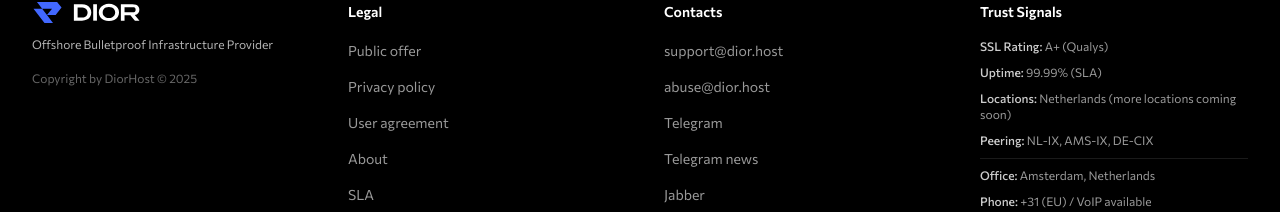
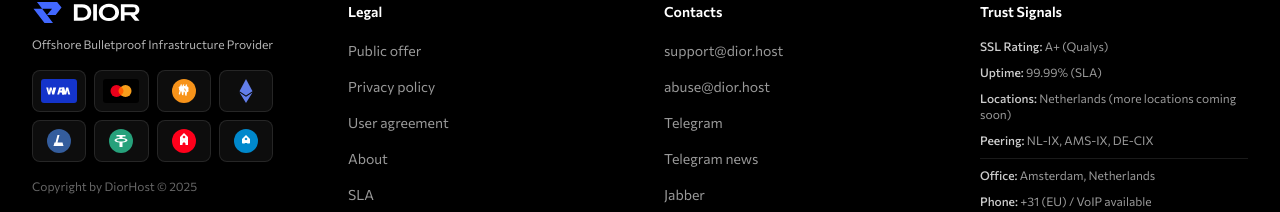
Before and after one commit to pavelfrolovvvvv1234-debug/host-land, a Next.js app in the folder frontend/: page / in a window 1280 px wide. Shown: the part 5489-5701 px from the top of the page. Built offline with nearby package versions, Linux system fonts and the light colour scheme; no server answers.

Commit message:
Add payment method logos (VISA, Mastercard, BTC, ETH, LTC, USDT, TRX, TON) to footer
- Add grid of 8 payment method logos under logo section
- Use official brand colors and recognizable SVG designs
- Add hover effects and smooth transitions
- Responsive 4-column grid layout

```diff
--- a/frontend/components/Footer.tsx
+++ b/frontend/components/Footer.tsx
@@ -53,6 +53,81 @@
               <p className="text-xs text-white/70 mb-4 leading-relaxed">
                 Offshore Bulletproof Infrastructure Provider
               </p>
+
+              {/* Payment Methods */}
+              <div className="mb-4">
+                <div className="grid grid-cols-4 gap-2">
+                  {/* VISA */}
+                  <div className="flex items-center justify-center p-2 bg-white/5 rounded-lg border border-white/10 hover:border-white/20 transition-all group">
+                    <svg width="36" height="24" viewBox="0 0 36 24" fill="none" xmlns="http://www.w3.org/2000/svg">
+                      <rect width="36" height="24" rx="3" fill="#1434CB"/>
+                      <path d="M15.2 8.5L13.2 15.5H11.2L10.2 10.5L9.2 15.5H7.2L5.2 8.5H7.2L7.9 12.5L8.9 8.5H10.7L11.5 12.5L12.2 8.5H15.2Z" fill="white"/>
+                      <path d="M20.2 8.5H18.2L16.2 15.5H18.2L18.7 13.5H20.7L21.2 15.5H23.2L21.2 8.5H20.2ZM19.2 11.5L20.2 9.5L21.2 11.5H19.2Z" fill="white"/>
+                      <path d="M23.2 8.5H21.2V15.5H23.2V8.5Z" fill="white"/>
+                      <path d="M27.2 8.5H25.2L24.2 12.5L23.2 8.5H21.2L23.2 15.5H25.2L26.2 11.5L27.2 15.5H29.2L27.2 8.5Z" fill="white"/>
+                    </svg>
+                  </div>
+
+                  {/* Mastercard */}
+                  <div className="flex items-center justify-center p-2 bg-white/5 rounded-lg border border-white/10 hover:border-white/20 transition-all group">
+                    <svg width="36" height="24" viewBox="0 0 36 24" fill="none" xmlns="http://www.w3.org/2000/svg">
+                      <rect width="36" height="24" rx="3" fill="#000000"/>
+                      <circle cx="13.5" cy="12" r="6" fill="#EB001B"/>
+                      <circle cx="22.5" cy="12" r="6" fill="#F79E1B"/>
+                      <path d="M18 8C19.5 9 20.5 10.5 20.5 12C20.5 13.5 19.5 15 18 16C16.5 15 15.5 13.5 15.5 12C15.5 10.5 16.5 9 18 8Z" fill="#FF5F00"/>
+                    </svg>
+                  </div>
+
+                  {/* Bitcoin */}
+                  <div className="flex items-center justify-center p-2 bg-white/5 rounded-lg border border-white/10 hover:border-white/20 transition-all group">
+                    <svg width="24" height="24" viewBox="0 0 24 24" fill="none" xmlns="http://www.w3.org/2000/svg">
+                      <circle cx="12" cy="12" r="12" fill="#F7931A"/>
+                      <path d="M16.5 9.5C16.7 8.3 16.1 7.5 14.7 7.2L15.2 5.5H13.8L13.3 7.2C13 7.1 12.7 7 12.4 7H11.9L12.4 5.5H11L10.5 7.2C10.2 7.2 9.9 7.2 9.6 7.3L10.1 5.5H8.7L8.2 7.2C7.5 7.3 7 7.7 7.2 8.4L6.5 8.6C6.3 8.7 6.4 8.9 6.5 9L7.2 9.2C7.1 9.5 7 9.8 7 10.2C7 10.8 7.2 11.3 7.6 11.6L6.8 14.8C6.7 15 6.8 15.2 6.9 15.3L7.6 15.5C7.7 15.6 7.9 15.5 8 15.4L8.8 12.2C9 12.3 9.2 12.4 9.5 12.4L10 15.8C10 15.9 10.1 16 10.2 16.1L10.9 16.3C11 16.4 11.2 16.3 11.3 16.2L11.8 12.8C12.1 12.8 12.4 12.9 12.7 12.9L13.2 16.3C13.2 16.4 13.3 16.5 13.4 16.6L14.1 16.8C14.2 16.9 14.4 16.8 14.5 16.7L15 13.3C16.1 13.1 16.7 12.5 16.5 11.3C16.5 11.1 16.4 10.9 16.3 10.7C16.5 10.3 16.6 9.9 16.5 9.5ZM13.5 10.5C13.6 11.2 12.9 11.5 12.3 11.6L12.8 13.8C13.4 13.7 14.1 13.5 14 12.8C14 12.2 13.3 11.9 12.7 11.8L12.2 9.6C12.8 9.7 13.5 9.9 13.5 10.5ZM14.2 12.1C14.3 12.8 13.5 13.1 12.9 13.2L13.4 15.4C14 15.3 14.8 15.1 14.7 14.4C14.6 13.7 13.8 13.4 13.2 13.3L12.7 11.1C13.3 11.2 14.1 11.4 14.2 12.1Z" fill="white"/>
+                    </svg>
+                  </div>
+
+                  {/* Ethereum */}
+                  <div className="flex items-center justify-center p-2 bg-white/5 rounded-lg border border-white/10 hover:border-white/20 transition-all group">
+                    <svg width="24" height="24" viewBox="0 0 24 24" fill="none" xmlns="http://www.w3.org/2000/svg">
+                      <path d="M12 0L5.5 12.25L12 16.5L18.5 12.25L12 0Z" fill="#627EEA"/>
+                      <path d="M5.5 13.5L12 24L18.5 13.5L12 17.75L5.5 13.5Z" fill="#627EEA"/>
+                    </svg>
+                  </div>
+
+                  {/* Litecoin */}
+                  <div className="flex items-center justify-center p-2 bg-white/5 rounded-lg border border-white/10 hover:border-white/20 transition-all group">
+                    <svg width="24" height="24" viewBox="0 0 24 24" fill="none" xmlns="http://www.w3.org/2000/svg">
+                      <circle cx="12" cy="12" r="12" fill="#345D9D"/>
+                      <path d="M10.5 6L8.5 13.5H15.5L16.5 17H6.5L7.5 13.5H10.5L12.5 6H10.5Z" fill="white"/>
+                    </svg>
+                  </div>
+
+                  {/* USDT */}
+                  <div className="flex items-center justify-center p-2 bg-white/5 rounded-lg border border-white/10 hover:border-white/20 transition-all group">
+                    <svg width="24" height="24" viewBox="0 0 24 24" fill="none" xmlns="http://www.w3.org/2000/svg">
+                      <circle cx="12" cy="12" r="12" fill="#26A17B"/>
+                      <path d="M13.5 9V7.5H16.5V6H7.5V7.5H10.5V9C7.5 9.2 5.5 10.1 5.5 11.2C5.5 12.3 7.5 13.2 10.5 13.4V18H13.5V13.4C16.5 13.2 18.5 12.3 18.5 11.2C18.5 10.1 16.5 9.2 13.5 9ZM12 12.5C9.5 12.5 7.5 12 7.5 11.2C7.5 10.4 9.5 9.9 12 9.9C14.5 9.9 16.5 10.4 16.5 11.2C16.5 12 14.5 12.5 12 12.5Z" fill="white"/>
+                    </svg>
+                  </div>
+
+                  {/* Tron */}
+                  <div className="flex items-center justify-center p-2 bg-white/5 rounded-lg border border-white/10 hover:border-white/20 transition-all group">
+                    <svg width="24" height="24" viewBox="0 0 24 24" fill="none" xmlns="http://www.w3.org/2000/svg">
+                      <circle cx="12" cy="12" r="12" fill="#FF001B"/>
+                      <path d="M12 4L8 8H10.5L12 6.5L13.5 8H16L12 4ZM8 8V16H10.5V11.5L13.5 14.5H16L12 10.5L8 14.5H10.5L13.5 11.5V16H16V8H13.5L12 9.5L10.5 8H8Z" fill="white"/>
+                    </svg>
+                  </div>
+
+                  {/* TON */}
+                  <div className="flex items-center justify-center p-2 bg-white/5 rounded-lg border border-white/10 hover:border-white/20 transition-all group">
+                    <svg width="24" height="24" viewBox="0 0 24 24" fill="none" xmlns="http://www.w3.org/2000/svg">
+                      <circle cx="12" cy="12" r="12" fill="#0088CC"/>
+                      <path d="M12 6L8 10H10.5L12 8.5L13.5 10H16L12 6ZM8 10V14H10.5V12L13.5 14.5H16L12 11L8 14.5H10.5L13.5 12V14H16V10H13.5L12 11.5L10.5 10H8Z" fill="white"/>
+                    </svg>
+                  </div>
+                </div>
+              </div>
+
               <p className="text-xs text-white/40">
                 Copyright by DiorHost © {year}
               </p>
```
